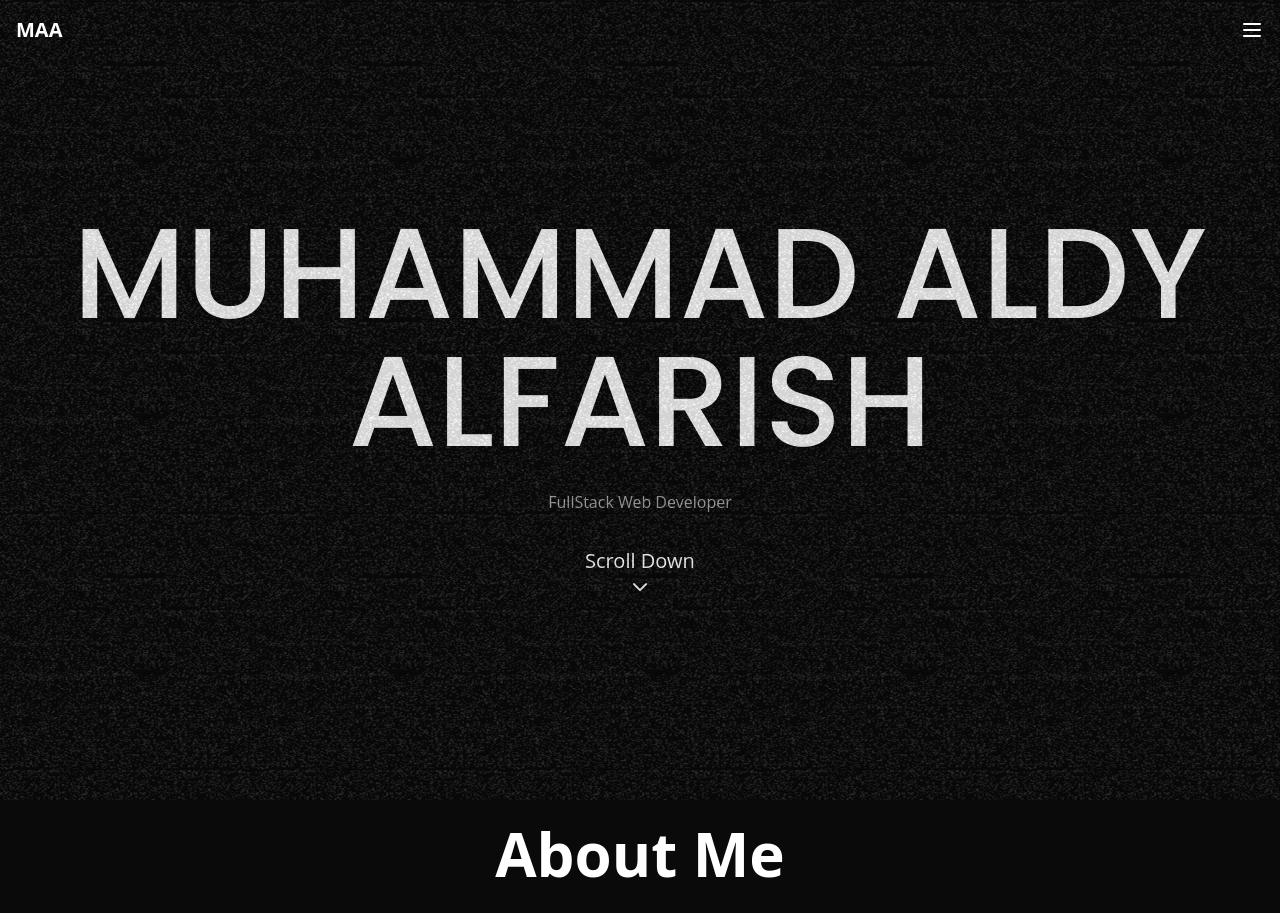
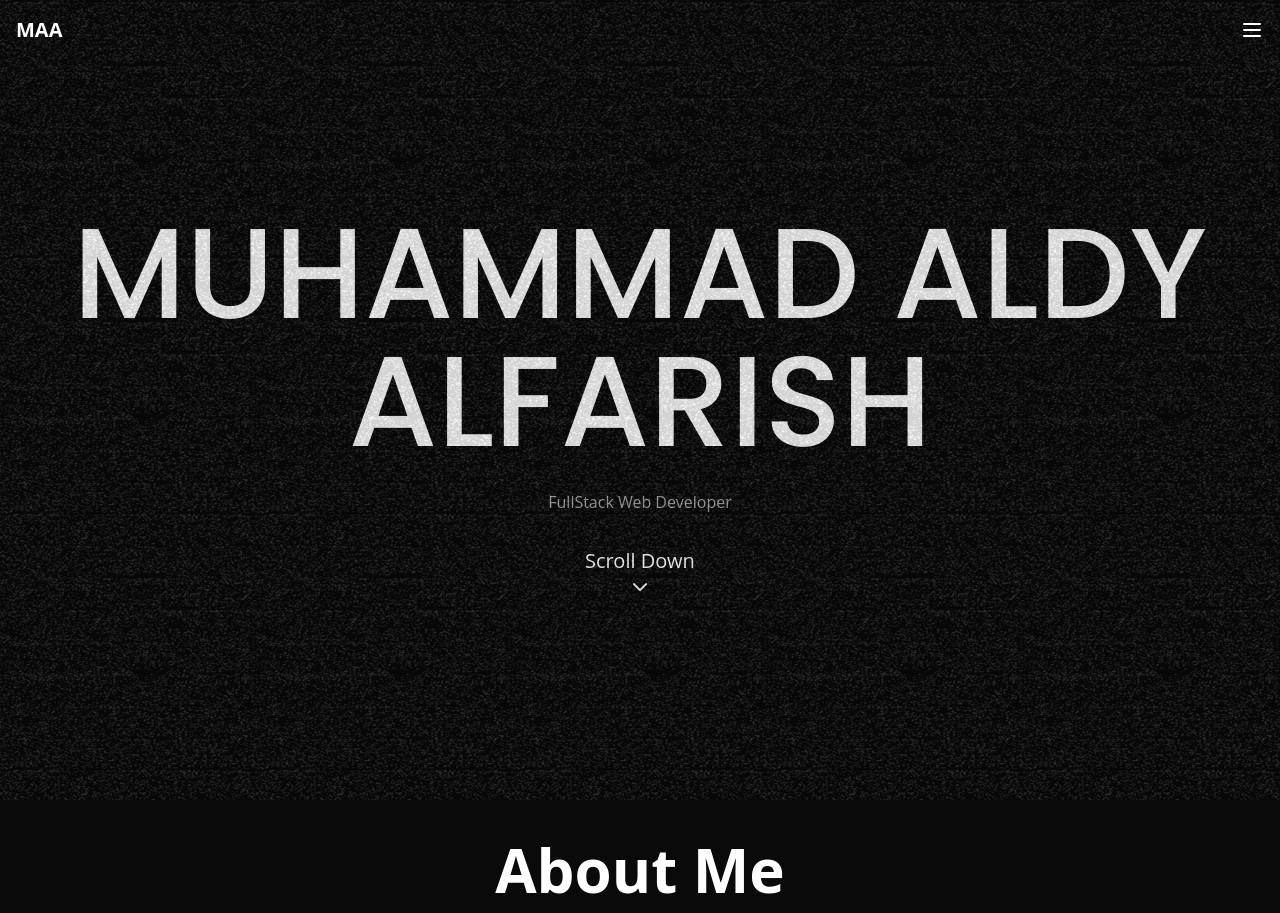
Before and after one commit to AldyAlfarish/my-porto, a React (Vite) app: page / in a window 1280 px wide. Shown: the top 913 px of the page. Built offline with nearby package versions, Linux system fonts and the light colour scheme.

Commit message:
Update VelocityText.jsx

```diff
--- a/src/components/VelocityText.jsx
+++ b/src/components/VelocityText.jsx
@@ -36,7 +36,7 @@
         <div className="sticky top-0 flex flex-col h-screen items-center overflow-hidden">
 
           <h1
-            className="text-5xl md:text-6xl font-bold text-white mb-6 mt-6"
+            className="text-5xl md:text-6xl font-bold text-white mb-6 mt-10"
           >
             About Me
           </h1>
```
